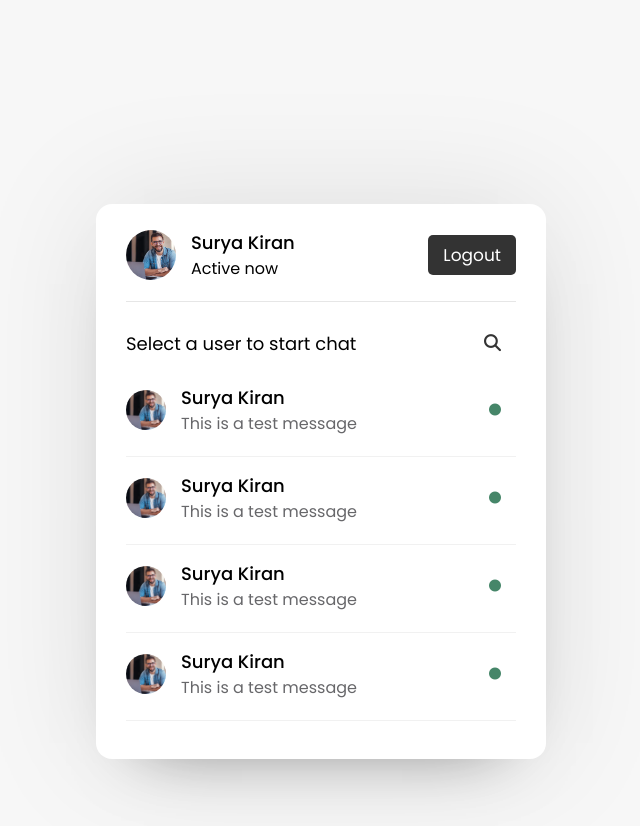
After one commit to suryak-001/Chat-App, a PHP site: page /users.php in a window 1280 px wide. The commit adds this page. Shown: the top 826 px of the page, without its empty margins (319-959 px from the left). Run offline with PHP 8.4, Linux system fonts and the light colour scheme.

Commit message:
filenames updated

```diff
--- /dev/null
+++ b/javascript/users.js
@@ -0,0 +1,8 @@
+const searchBar = document.querySelector(".users .search input"),
+searchBtn = document.querySelector(".users .search button");
+
+searchBtn.onclick = () => {
+    searchBar.classList.toggle("active");
+    searchBar.focus();
+    searchBtn.classList.toggle("active");
+}
--- a/style.css
+++ b/style.css
@@ -46,7 +46,7 @@ body {
     border-radius: 5px;
     margin-bottom: 10px;
     border: 1px solid #f5c6cb;
-    /* display: none; */
+    display: none;
 }
 
 .form form .name-details {
@@ -198,6 +198,14 @@ body {
     font-size: 16px;
     border-radius: 5px 0 0 5px;
     outline: none;
+    opacity: 0;
+    pointer-events: none;
+    transition: all 0.2s ease;
+}
+
+.users .search input.active {
+    opacity: 1;
+    pointer-events: auto;
 }
 
 .users .search button {
@@ -205,11 +213,20 @@ body {
     height: 42px;
     border: none;
     outline: none;
-    color: #fff;
-    background: #333;
+    color: #333;
+    background: #fff;
     font-size: 17px;
     border-radius: 0 5px 5px 0;
     cursor: pointer
+}
+
+.users .search button.active {
+    color: #fff;
+    background: #333;
+}
+
+.users .search button.active i::before {
+    content: "\f00d";
 }
 
 .users-list {
--- /dev/null
+++ b/users.php
@@ -0,0 +1,108 @@
+<!DOCTYPE html>
+<html lang="en">
+<head>
+    <meta charset="UTF-8">
+    <meta name="viewport" content="width=device-width, initial-scale=1.0">
+    <link rel="stylesheet" href="style.css">
+    <link rel="preconnect" href="https://fonts.googleapis.com">
+    <link rel="preconnect" href="https://fonts.gstatic.com" crossorigin>
+    <link href="https://fonts.googleapis.com/css2?family=Poppins:ital,wght@0,100;0,200;0,300;0,400;0,500;0,600;0,700;0,800;0,900;1,100;1,200;1,300;1,400;1,500;1,600;1,700;1,800;1,900&display=swap" rel="stylesheet">
+    <link rel="stylesheet" href="https://cdnjs.cloudflare.com/ajax/libs/font-awesome/6.4.0/css/all.min.css" integrity="sha512-iecdLmaskl7CVkqkXNQ/ZH/XLlvWZOJyj7Yy7tcenmpD1ypASozpmT/E0iPtmFIB46ZmdtAc9eNBvH0H/ZpiBw==" crossorigin="anonymous" referrerpolicy="no-referrer" />
+    <title>Chat App</title>
+</head>
+<body>
+    <div class="wrapper">
+        <section class="users">
+            <header>
+                <div class="content">
+                    <img src="images/img.webp" alt="">
+                    <div class="details">
+                        <span>Surya Kiran</span>
+                        <p>Active now</p>
+                    </div>
+                </div>
+                <a href="#" class="logout">Logout</a>
+            </header>
+            <div class="search">
+                <span class="text">Select a user to start chat</span>
+                <input type="text" placeholder="Enter name to search...">
+                <button><i class="fas fa-search"></i></button>
+            </div>
+            <div class="users-list">
+                <a href="#">
+                    <div class="content">
+                        <img src="images/img.webp">
+                        <div class="details">
+                            <span>Surya Kiran</span>
+                            <p>This is a test message</p>
+                        </div>
+                    </div>
+                    <div class="status-dot"><i class="fas fa-circle"></i></div>
+                </a>
+                <a href="#">
+                    <div class="content">
+                        <img src="images/img.webp">
+                        <div class="details">
+                            <span>Surya Kiran</span>
+                            <p>This is a test message</p>
+                        </div>
+                    </div>
+                    <div class="status-dot"><i class="fas fa-circle"></i></div>
+                </a>
+                <a href="#">
+                    <div class="content">
+                        <img src="images/img.webp">
+                        <div class="details">
+                            <span>Surya Kiran</span>
+                            <p>This is a test message</p>
+                        </div>
+                    </div>
+                    <div class="status-dot"><i class="fas fa-circle"></i></div>
+                </a>
+                <a href="#">
+                    <div class="content">
+                        <img src="images/img.webp">
+                        <div class="details">
+                            <span>Surya Kiran</span>
+                            <p>This is a test message</p>
+                        </div>
+                    </div>
+                    <div class="status-dot"><i class="fas fa-circle"></i></div>
+                </a>
+                <a href="#">
+                    <div class="content">
+                        <img src="images/img.webp">
+                        <div class="details">
+                            <span>Surya Kiran</span>
+                            <p>This is a test message</p>
+                        </div>
+                    </div>
+                    <div class="status-dot"><i class="fas fa-circle"></i></div>
+                </a>
+                <a href="#">
+                    <div class="content">
+                        <img src="images/img.webp">
+                        <div class="details">
+                            <span>Surya Kiran</span>
+                            <p>This is a test message</p>
+                        </div>
+                    </div>
+                    <div class="status-dot"><i class="fas fa-circle"></i></div>
+                </a>
+                <a href="#">
+                    <div class="content">
+                        <img src="images/img.webp">
+                        <div class="details">
+                            <span>Surya Kiran</span>
+                            <p>This is a test message</p>
+                        </div>
+                    </div>
+                    <div class="status-dot"><i class="fas fa-circle"></i></div>
+                </a>
+            </div>
+        </section>
+    </div>
+
+    <script src="javascript/users.js"></script>
+</body>
+</html>
```
Also changed, not shown: users.html (deleted, +0 -46 lines), chat.php (renamed from chat.html), index.php (renamed from index.html), login.php (renamed from login.html).
